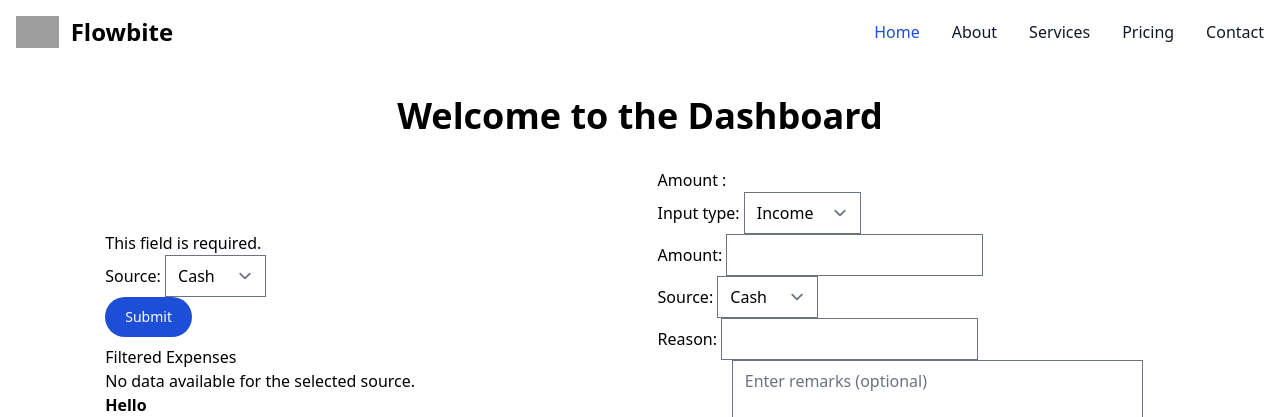
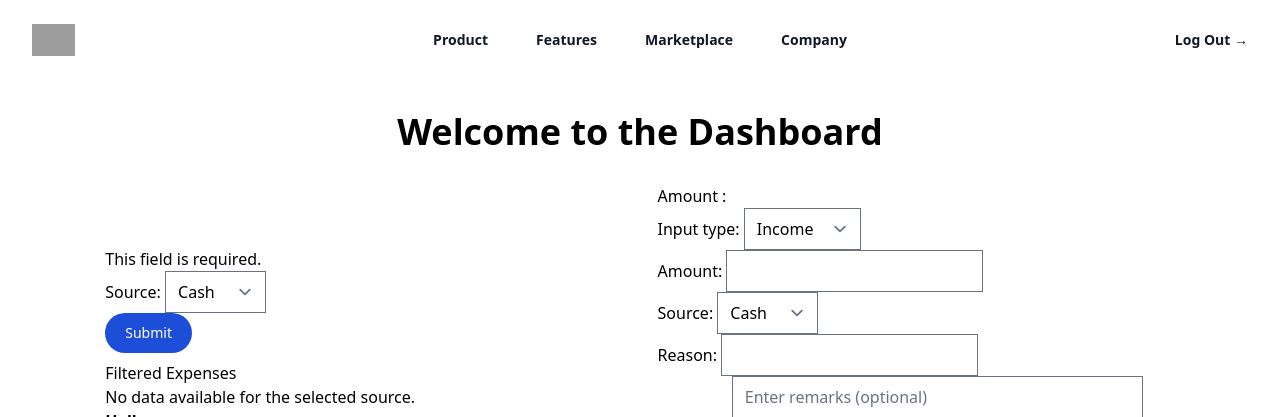
Before and after one commit to greed-d/expense-tracker, a Django app: page /home/ in a window 1280 px wide. Shown: the top 417 px of the page. Run offline with Django 5.2, Linux system fonts and the light colour scheme; a user stored in the database is signed in; data comes from the database, SQL or seed files in the repository; data that the repository does not hold is empty; style sheets or scripts are compiled from the project's sources; some libraries are stand-ins or nearby versions; grey boxes are pictures that could not be loaded.

Commit message:
`chore` : change navbar

```diff
--- a/tracker_app/templates/navbar.html
+++ b/tracker_app/templates/navbar.html
@@ -1,34 +1,29 @@
-
-<nav class="bg-white border-gray-200 dark:bg-gray-900">
-  <div class="max-w-screen-xl flex flex-wrap items-center justify-between mx-auto p-4">
-    <a href="https://flowbite.com/" class="flex items-center space-x-3 rtl:space-x-reverse">
-        <img src="https://flowbite.com/docs/images/logo.svg" class="h-8" alt="Flowbite Logo" />
-        <span class="self-center text-2xl font-semibold whitespace-nowrap dark:text-white">Flowbite</span>
+<nav class="flex items-center justify-between p-6 lg:px-8" aria-label="Global">
+  <div class="flex lg:flex-1">
+    <a href="#" class="-m-1.5 p-1.5">
+      <span class="sr-only">Your Company</span>
+      <img class="h-8 w-auto" src="https://tailwindui.com/plus/img/logos/mark.svg?color=indigo&shade=600" alt="">
     </a>
-    <button data-collapse-toggle="navbar-default" type="button" class="inline-flex items-center p-2 w-10 h-10 justify-center text-sm text-gray-500 rounded-lg md:hidden hover:bg-gray-100 focus:outline-none focus:ring-2 focus:ring-gray-200 dark:text-gray-400 dark:hover:bg-gray-700 dark:focus:ring-gray-600" aria-controls="navbar-default" aria-expanded="false">
-        <span class="sr-only">Open main menu</span>
-        <svg class="w-5 h-5" aria-hidden="true" xmlns="http://www.w3.org/2000/svg" fill="none" viewBox="0 0 17 14">
-            <path stroke="currentColor" stroke-linecap="round" stroke-linejoin="round" stroke-width="2" d="M1 1h15M1 7h15M1 13h15"/>
-        </svg>
+  </div>
+  <div class="flex lg:hidden">
+    <button type="button" class="-m-2.5 inline-flex items-center justify-center rounded-md p-2.5 text-gray-700">
+      <span class="sr-only">Open main menu</span>
+      <svg class="size-6" fill="none" viewBox="0 0 24 24" stroke-width="1.5" stroke="currentColor" aria-hidden="true" data-slot="icon">
+        <path stroke-linecap="round" stroke-linejoin="round" d="M3.75 6.75h16.5M3.75 12h16.5m-16.5 5.25h16.5" />
+      </svg>
     </button>
-    <div class="hidden w-full md:block md:w-auto" id="navbar-default">
-      <ul class="font-medium flex flex-col p-4 md:p-0 mt-4 border border-gray-100 rounded-lg bg-gray-50 md:flex-row md:space-x-8 rtl:space-x-reverse md:mt-0 md:border-0 md:bg-white dark:bg-gray-800 md:dark:bg-gray-900 dark:border-gray-700">
-        <li>
-          <a href="#" class="block py-2 px-3 text-white bg-blue-700 rounded md:bg-transparent md:text-blue-700 md:p-0 dark:text-white md:dark:text-blue-500" aria-current="page">Home</a>
-        </li>
-        <li>
-          <a href="#" class="block py-2 px-3 text-gray-900 rounded hover:bg-gray-100 md:hover:bg-transparent md:border-0 md:hover:text-blue-700 md:p-0 dark:text-white md:dark:hover:text-blue-500 dark:hover:bg-gray-700 dark:hover:text-white md:dark:hover:bg-transparent">About</a>
-        </li>
-        <li>
-          <a href="#" class="block py-2 px-3 text-gray-900 rounded hover:bg-gray-100 md:hover:bg-transparent md:border-0 md:hover:text-blue-700 md:p-0 dark:text-white md:dark:hover:text-blue-500 dark:hover:bg-gray-700 dark:hover:text-white md:dark:hover:bg-transparent">Services</a>
-        </li>
-        <li>
-          <a href="#" class="block py-2 px-3 text-gray-900 rounded hover:bg-gray-100 md:hover:bg-transparent md:border-0 md:hover:text-blue-700 md:p-0 dark:text-white md:dark:hover:text-blue-500 dark:hover:bg-gray-700 dark:hover:text-white md:dark:hover:bg-transparent">Pricing</a>
-        </li>
-        <li>
-          <a href="#" class="block py-2 px-3 text-gray-900 rounded hover:bg-gray-100 md:hover:bg-transparent md:border-0 md:hover:text-blue-700 md:p-0 dark:text-white md:dark:hover:text-blue-500 dark:hover:bg-gray-700 dark:hover:text-white md:dark:hover:bg-transparent">Contact</a>
-        </li>
-      </ul>
-    </div>
+  </div>
+  <div class="hidden lg:flex lg:gap-x-12">
+    <a href="#" class="text-sm/6 font-semibold text-gray-900">Product</a>
+    <a href="#" class="text-sm/6 font-semibold text-gray-900">Features</a>
+    <a href="#" class="text-sm/6 font-semibold text-gray-900">Marketplace</a>
+    <a href="#" class="text-sm/6 font-semibold text-gray-900">Company</a>
+  </div>
+  <div class="hidden lg:flex lg:flex-1 lg:justify-end">
+    {% if user.is_authenticated %}
+    <a href="{% url 'login' %}" class="text-sm/6 font-semibold text-gray-900">Log Out <span aria-hidden="true">&rarr;</span></a>
+    {% else %}
+    <a href="{% url 'login' %}" class="text-sm/6 font-semibold text-gray-900">Log in <span aria-hidden="true">&rarr;</span></a>
+    {% endif %}
   </div>
 </nav>
```
